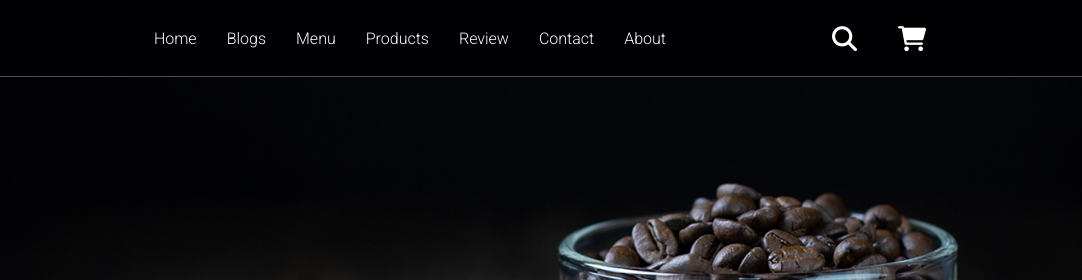
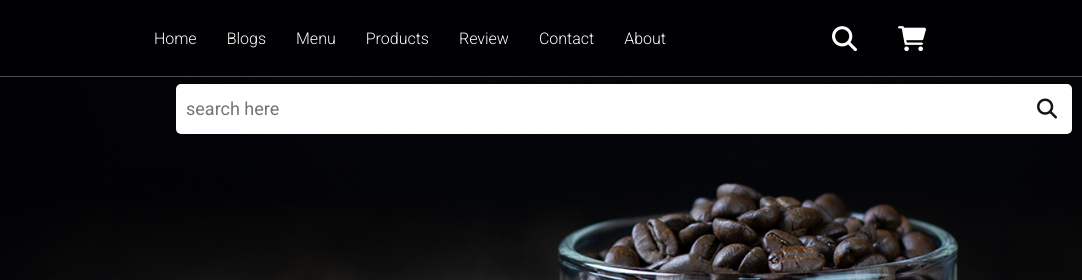
Before and after one commit to Nstoner/nstoner.github.io, a plain HTML site: page index.html in a window 1280 px wide. Both pictures are taken after a click on the icon 1042 px from the left and 38 px from the top of the page. Shown: the top 280 px of the page, 198-1280 px from the left. Drawn offline with Linux system fonts and the light colour scheme.

Commit message:
update search-bar menuIcon

```diff
--- a/index.html
+++ b/index.html
@@ -29,8 +29,14 @@
                 </ul>
             </div>
             <div class="icons">
-                <i class="fa-solid fa-magnifying-glass"></i>
-                <i class="fa-solid fa-cart-shopping"></i>
+                <i class="fa-solid fa-magnifying-glass" id="search-btn"></i>
+                <i class="fa-solid fa-cart-shopping" id="cart-btn"></i>
+
+                <div class="search-form">
+                    <input type="text"  placeholder="search here">
+                    <label for="search-box" class="fa-solid fa-search"></label>
+                </div>
+
                 <div class="menuicon" id="menuicon">
                     <div class="hamburger line1"></div>
                     <div class="hamburger line2"></div>
--- a/script.js
+++ b/script.js
@@ -11,7 +11,7 @@ menuIcon.addEventListener("click", () => {
         line2Tag.classList.remove("hideline2");
         line3Tag.classList.remove("rotateline3");
         sideBar.classList.remove("active");
-
+        searchForm.classList.remove("searchFormActive");
         window.onscroll = () => {
             line1Tag.classList.remove("rotateline1");
             line2Tag.classList.remove("hideline2");
@@ -26,5 +26,19 @@ menuIcon.addEventListener("click", () => {
         line3Tag.classList.add("rotateline3");
         sideBar.classList.add("active")
         menuIcon.classList.add("isOpen");
+        searchForm.classList.remove("searchFormActive");
     }
 })
+
+
+const searchIcon = document.getElementById("search-btn");
+const searchForm = document.querySelector(".search-form");
+
+searchIcon.addEventListener("click", () => {
+    searchForm.classList.toggle("searchFormActive");
+    sideBar.classList.remove("active");
+    menuIcon.classList.remove("isOpen");
+    line1Tag.classList.remove("rotateline1");
+    line2Tag.classList.remove("hideline2");
+    line3Tag.classList.remove("rotateline3");
+});
--- a/style.css
+++ b/style.css
@@ -118,6 +118,39 @@ body{
 
 .navbar .icons i:hover {
     color: var(--main-color);
+}
+
+.navbar .icons .search-form {
+    position: absolute;
+    top:110%; right: -110%;
+    width: 70vw;
+    height: 5rem;
+    background: #fff;
+    border-radius: .5rem;
+    overflow: hidden;
+    display: flex;
+    align-items: center;
+}
+
+.navbar .icons .searchFormActive {
+    right: 10px;
+    transition: .4s ease;
+}
+
+.icons .search-form input {
+    height: 100%;
+    width:100%;
+    background: none;
+    text-transform: none;
+    font-size: 18px;
+    color: var(--black);
+    padding: 0 10px;
+}
+
+.icons .search-form label {
+    font-size: 20px;
+    padding-right: 15px;
+    color: var(--black);
 }
 
 .navbar .icons .menuicon {
@@ -405,6 +438,12 @@ body{
     margin-bottom: 16px;
 }
 
+.card p span {
+    font-size: smaller;
+    font-weight: lighter;
+    text-decoration: line-through;
+}
+
 .card button {
     width: 120px;
     height: 35px;
```
